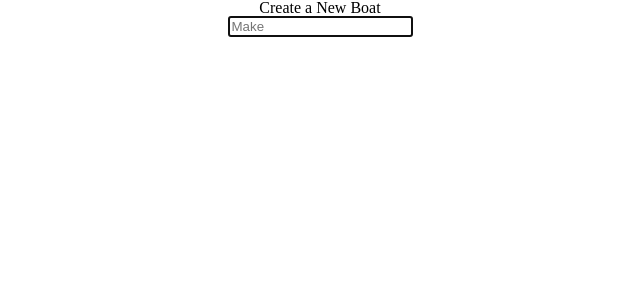
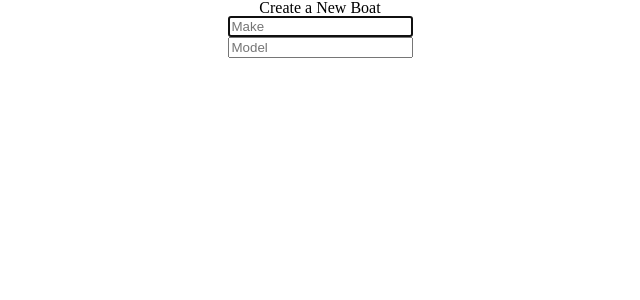
Before and after one commit to bhonestly/sailboat-listings, a React (Create React App) app in the folder client/: page /boats/new in a window 1280 px wide. Shown: the top 300 px of the page, without its empty margins (320-960 px from the left). Built offline with nearby package versions, Linux system fonts and the light colour scheme; no server answers; the HTML template or start-up script is replaced by a standard one.

Commit message:
model input

```diff
--- a/client/src/screens/BoatCreate/BoatCreate.jsx
+++ b/client/src/screens/BoatCreate/BoatCreate.jsx
@@ -52,7 +52,15 @@ export default function BoatCreate() {
             autoFocus
             onChange={handleChange}
           />
-
+          <br />
+          <input
+            className='create-input-model'
+            placeholder='Model'
+            value={boat.model}
+            name='model'
+            required
+            onChange={handleChange}
+          />
       </form>
     </div>
   )
```
